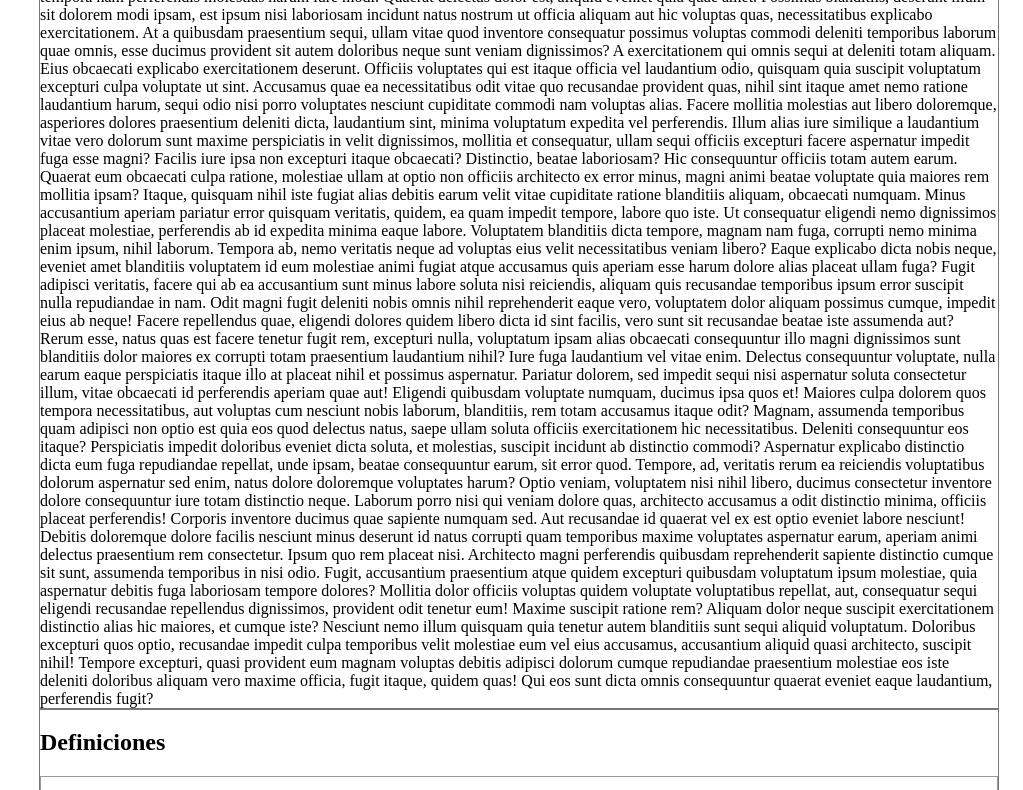
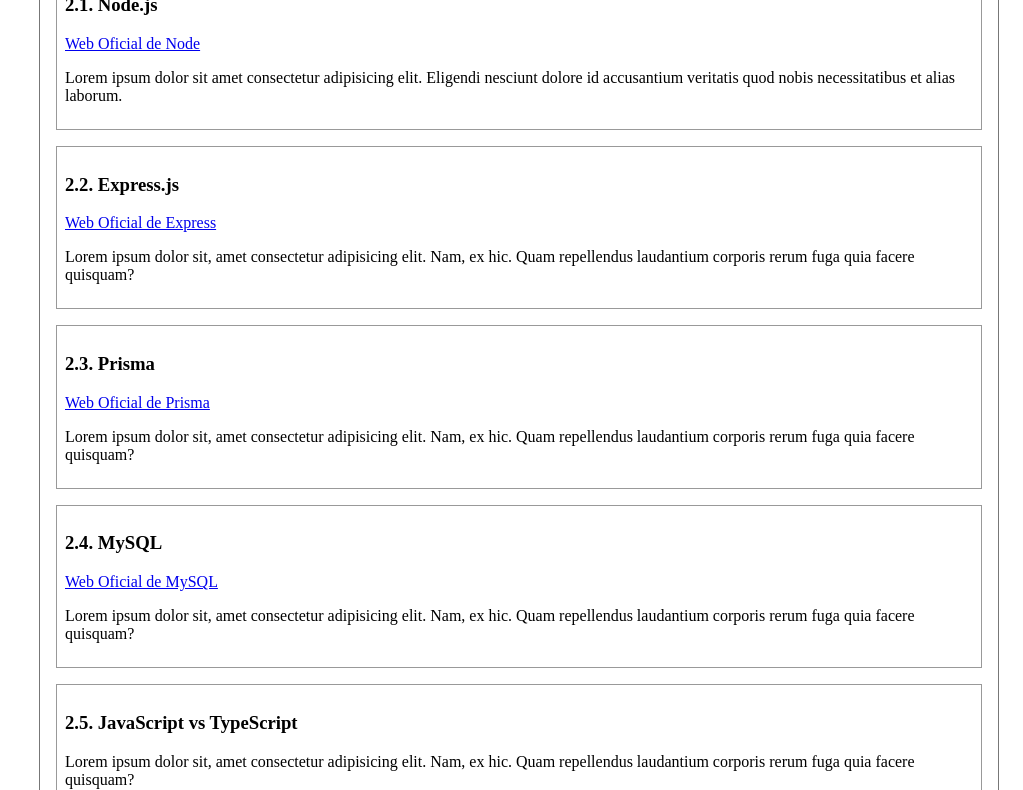
Before and after one commit to ibaiAD/api_tfc, a website: page public/index.html in a window 1280 px wide. Shown: the part 707-1497 px from the top of the page, without its empty margins (257-1280 px from the left). Drawn offline with Linux system fonts and the light colour scheme.

Commit message:
doc: technologies and other tools placeholders

```diff
--- a/index.js
+++ b/index.js
@@ -14,7 +14,7 @@
 
 // Statics ---------------------------->
 app.use('/', express.static('public'))
-app.use('/documentation', express.static('public/documentation.html'))
+// app.use('/documentation', express.static('public/documentation.html'))
 // <------------------------------------
 
 app.use(requestLogger)
--- a/public/css/style.css
+++ b/public/css/style.css
@@ -29,6 +29,19 @@
 
 #container>* {
   padding: 1em;
+}
+
+section {
+  padding: 1em;
+  margin-bottom: 2em;
+}
+
+article {
+  padding: .5em;
+}
+
+article:not(:last-of-type) {
+  margin-bottom: 1em;
 }
 
 aside#left {
--- a/public/index.html
+++ b/public/index.html
@@ -25,8 +25,20 @@
             <li><a href="#introduction-2">¿Por qué una API?</a></li>
           </ol>
         </li>
-        <li><a href="#">Elemento link lista</a></li>
-        <li><a href="#">Elemento link lista</a></li>
+        <li><a href="#technologies">Tecnologías</a>
+          <ol>
+            <li><a href="#technology-1">Node.js</a></li>
+            <li><a href="#technology-2">Express.js</a></li>
+            <li><a href="#technology-3">Prisma</a></li>
+            <li><a href="#technology-4">MySQL</a></li>
+            <li><a href="#technology-5">JavaScript vs TypeScript</a></li>
+          </ol>
+        </li>
+        <li><a href="#other-tools">Otras herramientas</a>
+          <ol>
+            <li><a href="#tool-1">REST Client</a></li>
+          </ol>
+        </li>
         <li><a href="#">Elemento link lista</a></li>
         <li><a href="#definitions">Definiciones</a></li>
       </ol>
@@ -48,7 +60,6 @@
           <p>
             La idea es que sirva como muestra y punto de partida para desarrollar un proyecto de mayor embergadura.
           </p>
-
         </article>
 
         <article id="introduction-2">
@@ -60,84 +71,59 @@
             al cliente (aplicaciones nativas, PWA, etc).
           </p>
         </article>
-
       </section>
 
-      <section>
-        Lorem ipsum dolor sit amet consectetur adipisicing elit. Reprehenderit, veniam dolores, aliquam autem illum
-        distinctio earum dolorum unde doloribus vero saepe quam odit laborum ex sit eligendi alias accusamus iusto
-        ipsum. Ad accusantium esse dignissimos omnis maiores doloribus laborum quibusdam fuga minus explicabo! Commodi
-        nihil totam, cumque, nesciunt sunt at reiciendis suscipit ea eveniet ab aperiam earum fugit necessitatibus esse
-        repellat maiores ipsum praesentium omnis magnam vero in non provident libero quasi. Cum omnis facilis, nostrum
-        ut eum illum, at non accusamus, quo odit dolor doloremque! Eum animi blanditiis beatae ut molestias corporis
-        nihil consequuntur tempore natus quos officiis error fugiat quis aspernatur ipsa aperiam et nulla, saepe
-        voluptatibus quidem praesentium. Culpa, odit at maiores, nesciunt quam quos nemo dolores doloremque molestiae
-        suscipit dolore modi commodi, voluptate quas. Sit voluptate natus, nobis harum consequatur quae, quia illo,
-        provident atque necessitatibus voluptas alias ducimus? Possimus voluptatibus dignissimos optio dolor earum
-        consequuntur sequi aliquam quo! Ipsum, reprehenderit sed. Amet, earum. Eaque error quibusdam aut deleniti, quasi
-        cupiditate maxime tempora veniam et consectetur nam ducimus aliquam saepe explicabo in harum fugiat doloremque
-        neque beatae fuga ex a numquam obcaecati. Cupiditate voluptatibus in reprehenderit, officia, rem, molestiae eius
-        dicta facilis voluptate consectetur omnis nostrum recusandae similique soluta inventore mollitia illo
-        perferendis dolorem iure temporibus dolores quibusdam repellat fugit repudiandae. Voluptatibus sapiente
-        provident explicabo libero ratione atque sequi porro cupiditate vitae facere consectetur obcaecati quae aliquid
-        laborum cumque illo modi eaque, pariatur suscipit sed aperiam eos dicta. Alias dignissimos sit, nesciunt est
-        obcaecati quae qui tempora nam perferendis molestias harum iure modi. Quaerat delectus dolor est, aliquid
-        eveniet quia quae amet. Possimus blanditiis, deserunt illum sit dolorem modi ipsam, est ipsum nisi laboriosam
-        incidunt natus nostrum ut officia aliquam aut hic voluptas quas, necessitatibus explicabo exercitationem. At a
-        quibusdam praesentium sequi, ullam vitae quod inventore consequatur possimus voluptas commodi deleniti
-        temporibus laborum quae omnis, esse ducimus provident sit autem doloribus neque sunt veniam dignissimos? A
-        exercitationem qui omnis sequi at deleniti totam aliquam. Eius obcaecati explicabo exercitationem deserunt.
-        Officiis voluptates qui est itaque officia vel laudantium odio, quisquam quia suscipit voluptatum excepturi
-        culpa voluptate ut sint. Accusamus quae ea necessitatibus odit vitae quo recusandae provident quas, nihil sint
-        itaque amet nemo ratione laudantium harum, sequi odio nisi porro voluptates nesciunt cupiditate commodi nam
-        voluptas alias. Facere mollitia molestias aut libero doloremque, asperiores dolores praesentium deleniti dicta,
-        laudantium sint, minima voluptatum expedita vel perferendis. Illum alias iure similique a laudantium vitae vero
-        dolorum sunt maxime perspiciatis in velit dignissimos, mollitia et consequatur, ullam sequi officiis excepturi
-        facere aspernatur impedit fuga esse magni? Facilis iure ipsa non excepturi itaque obcaecati? Distinctio, beatae
-        laboriosam? Hic consequuntur officiis totam autem earum. Quaerat eum obcaecati culpa ratione, molestiae ullam at
-        optio non officiis architecto ex error minus, magni animi beatae voluptate quia maiores rem mollitia ipsam?
-        Itaque, quisquam nihil iste fugiat alias debitis earum velit vitae cupiditate ratione blanditiis aliquam,
-        obcaecati numquam. Minus accusantium aperiam pariatur error quisquam veritatis, quidem, ea quam impedit tempore,
-        labore quo iste. Ut consequatur eligendi nemo dignissimos placeat molestiae, perferendis ab id expedita minima
-        eaque labore. Voluptatem blanditiis dicta tempore, magnam nam fuga, corrupti nemo minima enim ipsum, nihil
-        laborum. Tempora ab, nemo veritatis neque ad voluptas eius velit necessitatibus veniam libero? Eaque explicabo
-        dicta nobis neque, eveniet amet blanditiis voluptatem id eum molestiae animi fugiat atque accusamus quis aperiam
-        esse harum dolore alias placeat ullam fuga? Fugit adipisci veritatis, facere qui ab ea accusantium sunt minus
-        labore soluta nisi reiciendis, aliquam quis recusandae temporibus ipsum error suscipit nulla repudiandae in nam.
-        Odit magni fugit deleniti nobis omnis nihil reprehenderit eaque vero, voluptatem dolor aliquam possimus cumque,
-        impedit eius ab neque! Facere repellendus quae, eligendi dolores quidem libero dicta id sint facilis, vero sunt
-        sit recusandae beatae iste assumenda aut? Rerum esse, natus quas est facere tenetur fugit rem, excepturi nulla,
-        voluptatum ipsam alias obcaecati consequuntur illo magni dignissimos sunt blanditiis dolor maiores ex corrupti
-        totam praesentium laudantium nihil? Iure fuga laudantium vel vitae enim. Delectus consequuntur voluptate, nulla
-        earum eaque perspiciatis itaque illo at placeat nihil et possimus aspernatur. Pariatur dolorem, sed impedit
-        sequi nisi aspernatur soluta consectetur illum, vitae obcaecati id perferendis aperiam quae aut! Eligendi
-        quibusdam voluptate numquam, ducimus ipsa quos et! Maiores culpa dolorem quos tempora necessitatibus, aut
-        voluptas cum nesciunt nobis laborum, blanditiis, rem totam accusamus itaque odit? Magnam, assumenda temporibus
-        quam adipisci non optio est quia eos quod delectus natus, saepe ullam soluta officiis exercitationem hic
-        necessitatibus. Deleniti consequuntur eos itaque? Perspiciatis impedit doloribus eveniet dicta soluta, et
-        molestias, suscipit incidunt ab distinctio commodi? Aspernatur explicabo distinctio dicta eum fuga repudiandae
-        repellat, unde ipsam, beatae consequuntur earum, sit error quod. Tempore, ad, veritatis rerum ea reiciendis
-        voluptatibus dolorum aspernatur sed enim, natus dolore doloremque voluptates harum? Optio veniam, voluptatem
-        nisi nihil libero, ducimus consectetur inventore dolore consequuntur iure totam distinctio neque. Laborum porro
-        nisi qui veniam dolore quas, architecto accusamus a odit distinctio minima, officiis placeat perferendis!
-        Corporis inventore ducimus quae sapiente numquam sed. Aut recusandae id quaerat vel ex est optio eveniet labore
-        nesciunt! Debitis doloremque dolore facilis nesciunt minus deserunt id natus corrupti quam temporibus maxime
-        voluptates aspernatur earum, aperiam animi delectus praesentium rem consectetur. Ipsum quo rem placeat nisi.
-        Architecto magni perferendis quibusdam reprehenderit sapiente distinctio cumque sit sunt, assumenda temporibus
-        in nisi odio. Fugit, accusantium praesentium atque quidem excepturi quibusdam voluptatum ipsum molestiae, quia
-        aspernatur debitis fuga laboriosam tempore dolores? Mollitia dolor officiis voluptas quidem voluptate
-        voluptatibus repellat, aut, consequatur sequi eligendi recusandae repellendus dignissimos, provident odit
-        tenetur eum! Maxime suscipit ratione rem? Aliquam dolor neque suscipit exercitationem distinctio alias hic
-        maiores, et cumque iste? Nesciunt nemo illum quisquam quia tenetur autem blanditiis sunt sequi aliquid
-        voluptatum. Doloribus excepturi quos optio, recusandae impedit culpa temporibus velit molestiae eum vel eius
-        accusamus, accusantium aliquid quasi architecto, suscipit nihil! Tempore excepturi, quasi provident eum magnam
-        voluptas debitis adipisci dolorum cumque repudiandae praesentium molestiae eos iste deleniti doloribus aliquam
-        vero maxime officia, fugit itaque, quidem quas! Qui eos sunt dicta omnis consequuntur quaerat eveniet eaque
-        laudantium, perferendis fugit?
+      <section id="technologies">
+        <h2>2. Tecnologías</h2>
+        <article id="technology-1">
+          <h3>2.1. Node.js </h3>
+          <a href="https://nodejs.org">Web Oficial de Node</a>
+          <p>Lorem ipsum dolor sit amet consectetur adipisicing elit. Eligendi nesciunt dolore id accusantium veritatis
+            quod nobis necessitatibus et alias laborum.</p>
+        </article>
+
+        <article id="technology-2">
+          <h3>2.2. Express.js</h3>
+          <a href="https://expressjs.com/">Web Oficial de Express</a>
+          <p>Lorem ipsum dolor sit, amet consectetur adipisicing elit. Nam, ex hic. Quam repellendus laudantium corporis
+            rerum fuga quia facere quisquam?</p>
+        </article>
+
+        <article id="technology-3">
+          <h3>2.3. Prisma</h3>
+          <a href="https://www.prisma.io/">Web Oficial de Prisma</a>
+          <p>Lorem ipsum dolor sit, amet consectetur adipisicing elit. Nam, ex hic. Quam repellendus laudantium corporis
+            rerum fuga quia facere quisquam?</p>
+        </article>
+
+        <article id="technology-4">
+          <h3>2.4. MySQL</h3>
+          <a href="https://www.mysql.com/">Web Oficial de MySQL</a>
+          <p>Lorem ipsum dolor sit, amet consectetur adipisicing elit. Nam, ex hic. Quam repellendus laudantium corporis
+            rerum fuga quia facere quisquam?</p>
+        </article>
+
+        <article id="technology-5">
+          <h3>2.5. JavaScript vs TypeScript</h3>
+          <p>Lorem ipsum dolor sit, amet consectetur adipisicing elit. Nam, ex hic. Quam repellendus laudantium corporis
+            rerum fuga quia facere quisquam?</p>
+        </article>
+      </section>
+
+      <section id="other-tools">
+        <h2>3. Otras herramientas</h2>
+        <article id="tool-1">
+          <h3>3.1. REST Client</h3>
+          <a href="https://marketplace.visualstudio.com/items?itemName=humao.rest-client">
+            Documentación de REST Client
+          </a>
+          <p>Lorem ipsum dolor sit amet, consectetur adipisicing elit. At sapiente, obcaecati ab velit dolore corrupti
+            quia quidem quas id quae!</p>
+        </article>
       </section>
 
       <section id="definitions">
-        <h2>Definiciones</h2>
+        <h2>N. Definiciones</h2>
         <article id="definition-api">
           <h3>API</h3>
         </article>
```
